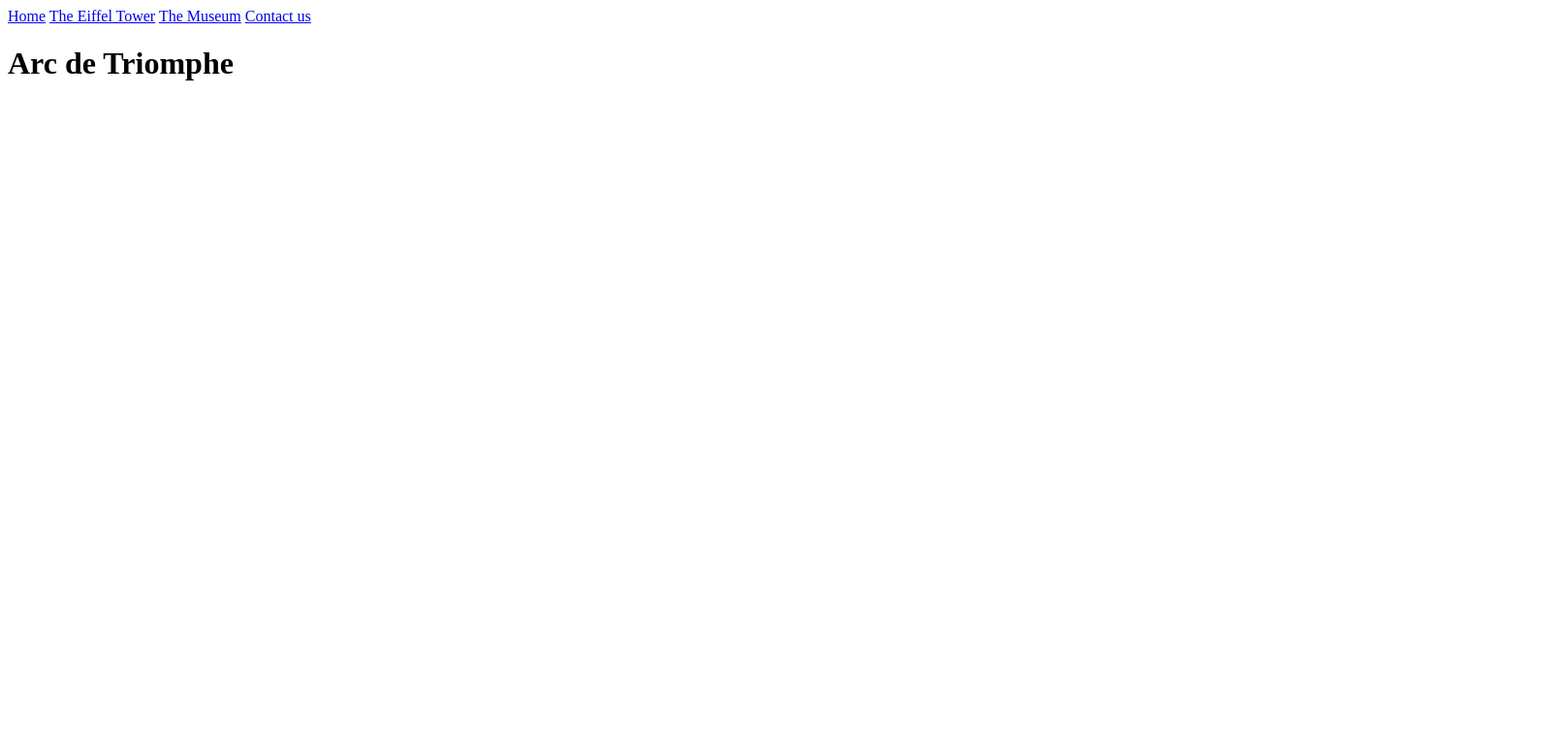
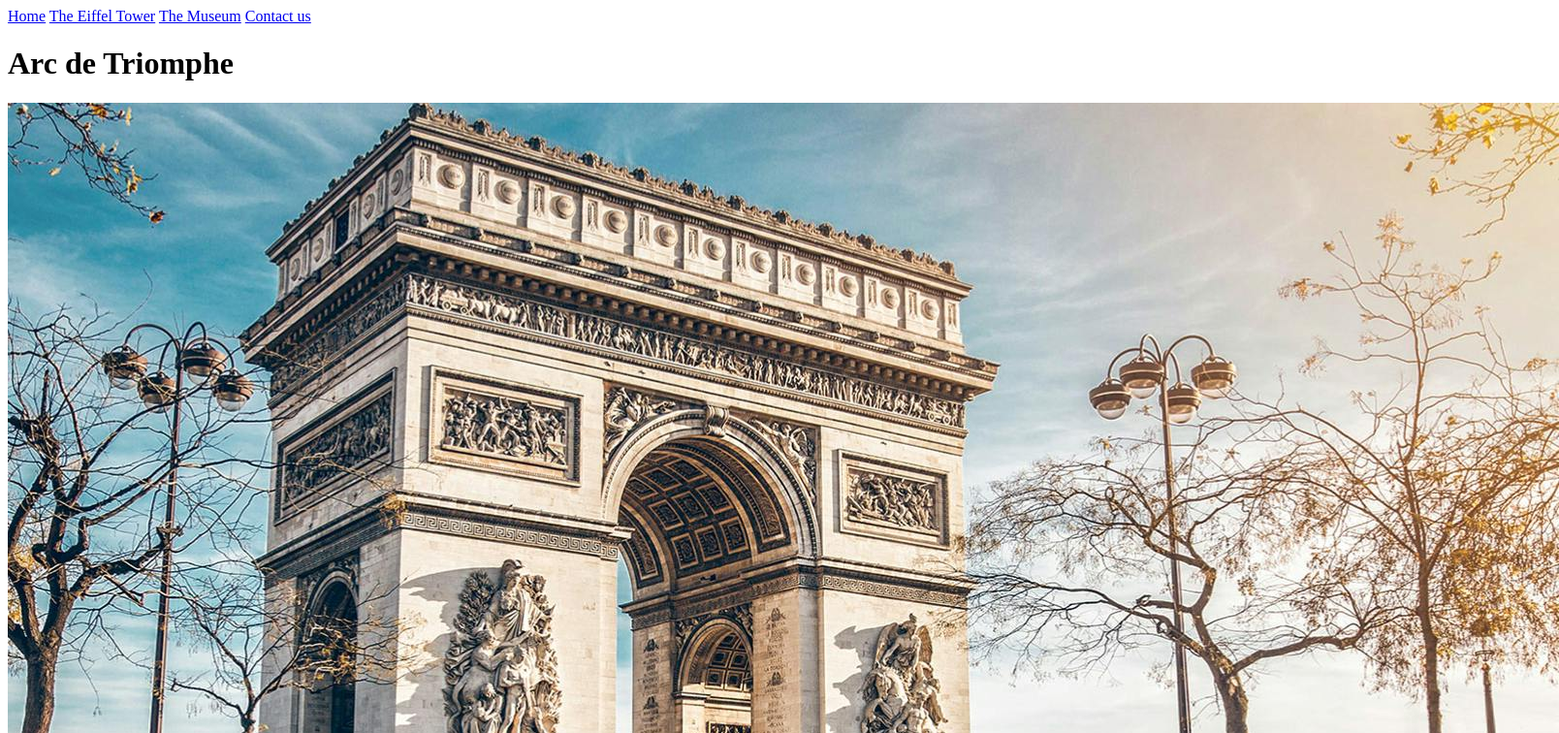
Before and after one commit to Dani1157/Paris-Landmarks, a plain HTML site: page triomphe.html in a window 1280 px wide. Shown: the top 756 px of the page at 97% size, 1608 px wide, since content can reach past the window. Drawn offline with Linux system fonts and the light colour scheme.

Commit message:
"feat: Create image container for main image Set up a container for main image of Arc de Triomphe."

```diff
--- a/triomphe.html
+++ b/triomphe.html
@@ -32,6 +32,10 @@
     </script>
  <h1>Arc de Triomphe</h1>
 
+ <div class="image-container">
+    <img class="image" src="assets/images/Paris.jpg" alt="Arc de Triomphe Image">
+  </div>
+
 
 
 
```
